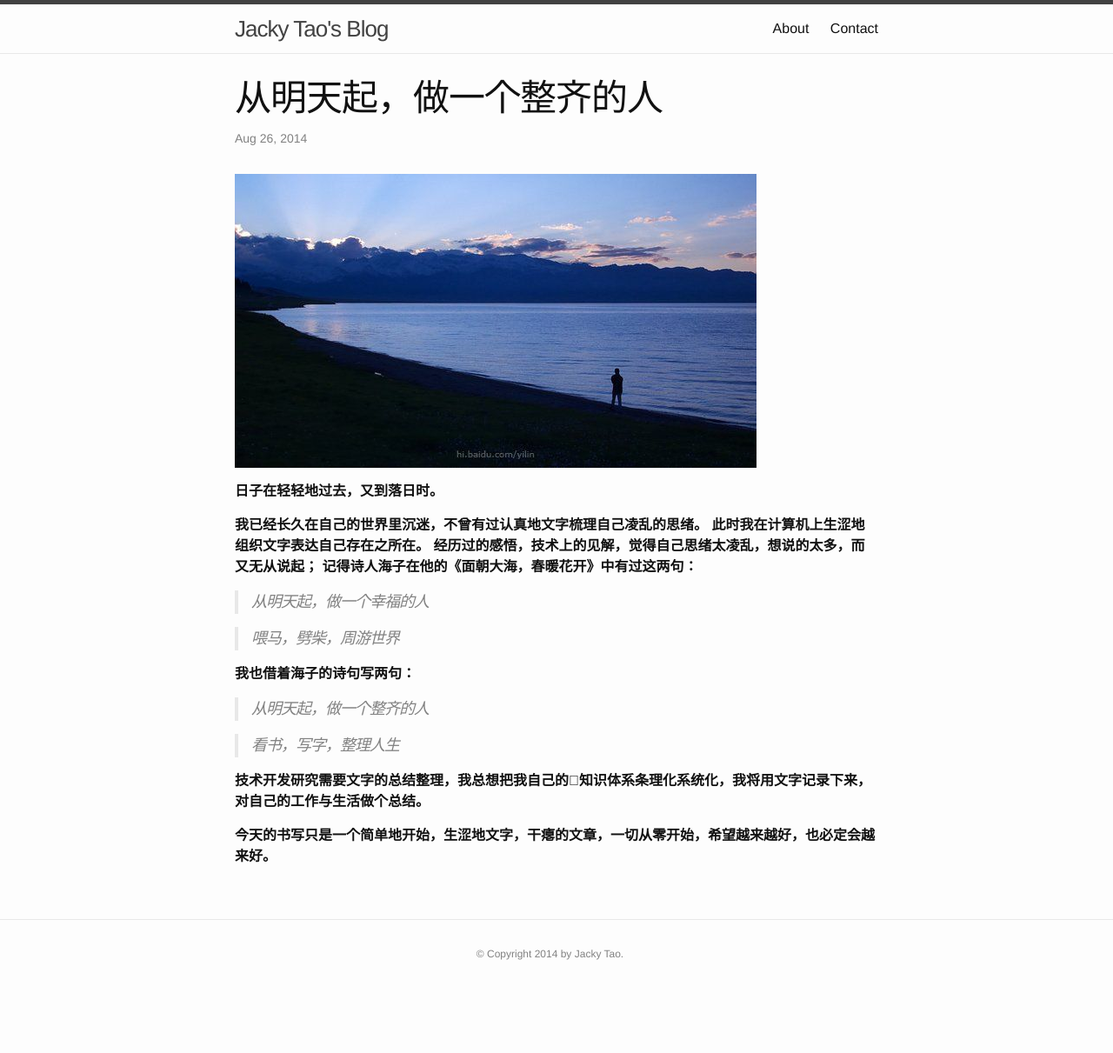
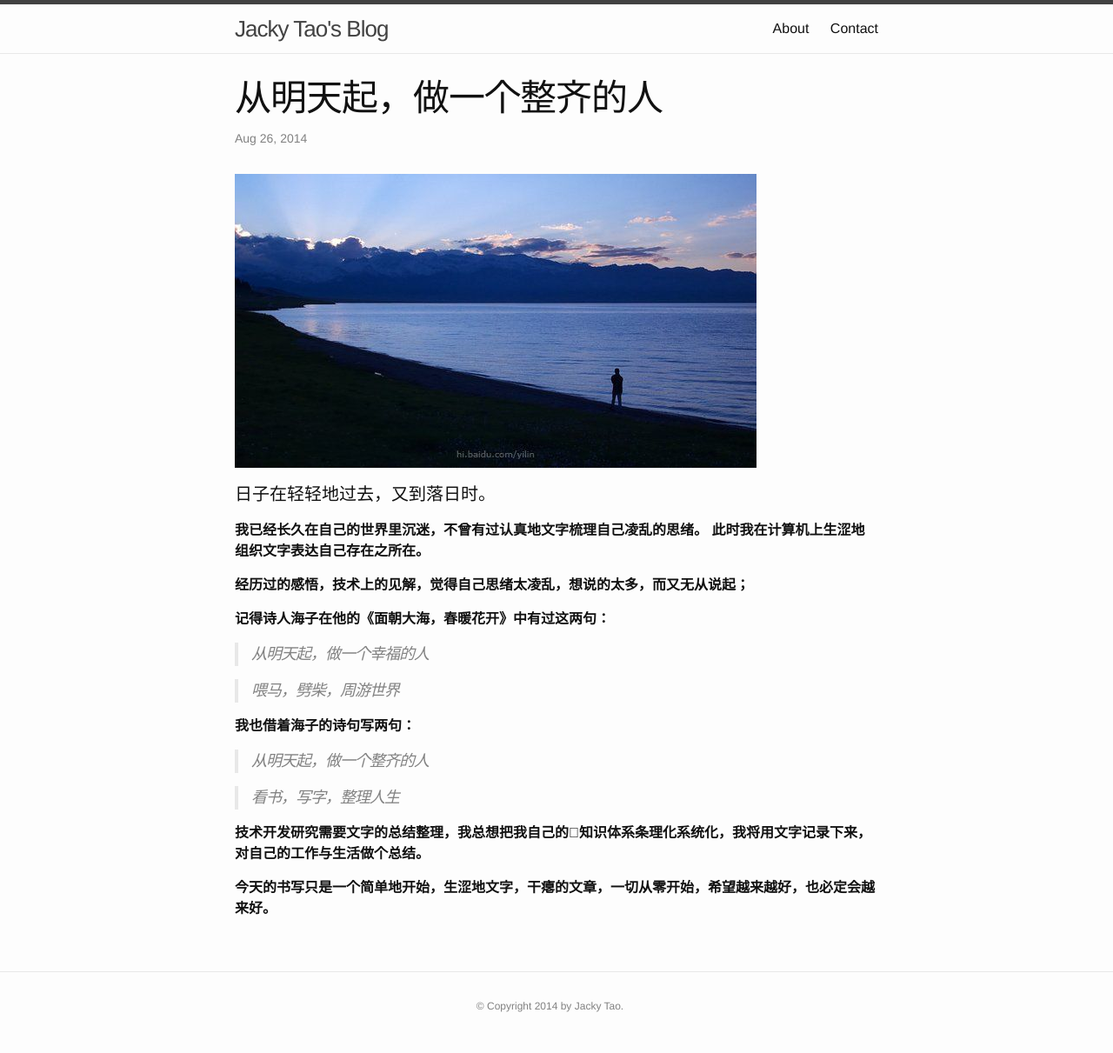
Before and after one commit to taohaolong/taohaolong.github.com, a Jekyll site: the page built from _posts/2014-08-26-blog1.markdown, in a window 1280 px wide. Shown: the whole page at 87% size. Built offline with Jekyll 4.4.1, drawn with Linux system fonts in a browser that asks for light colours; before the commit the page ends 1151 px from its top, so only the background shows below that.

```diff
--- a/_posts/2014-08-26-blog1.markdown
+++ b/_posts/2014-08-26-blog1.markdown
@@ -8,11 +8,13 @@ categories: blog
 ![blog img](/img/blog1.jpg)
 
 
-**日子在轻轻地过去，又到落日时。**
+####日子在轻轻地过去，又到落日时。
 
 **我已经长久在自己的世界里沉迷，不曾有过认真地文字梳理自己凌乱的思绪。**
 **此时我在计算机上生涩地组织文字表达自己存在之所在。**
+
 **经历过的感悟，技术上的见解，觉得自己思绪太凌乱，想说的太多，而又无从说起；**
+
 **记得诗人海子在他的《面朝大海，春暖花开》中有过这两句：**
 
 >从明天起，做一个幸福的人
```
